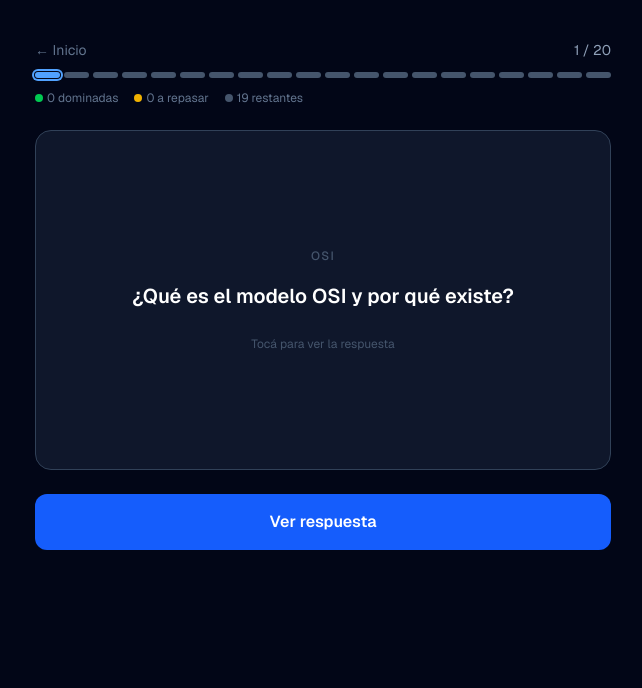
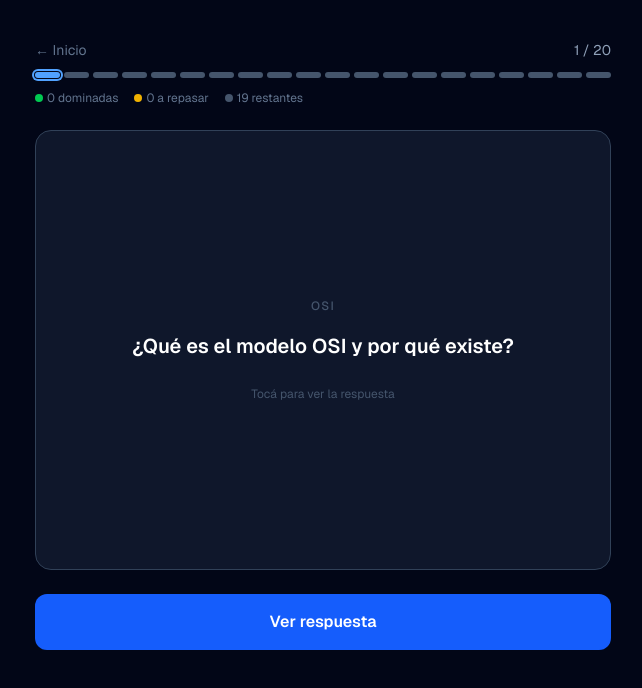
Before and after one commit to nachovilla123/redes-2026, a Next.js app in the folder redes-quiz/: page /flashcards/arquitectura in a window 1280 px wide. Shown: the top 688 px of the page, without its empty margins (317-959 px from the left). Built offline with nearby package versions, Linux system fonts and the light colour scheme.

Commit message:
Improve flashcard UI: taller card, separate flip button, restructured layout

```diff
--- a/redes-quiz/src/app/flashcards/[topic]/page.tsx
+++ b/redes-quiz/src/app/flashcards/[topic]/page.tsx
@@ -199,23 +199,31 @@ function FlashcardSession({
       </div>
 
       <div className="w-full max-w-xl mb-6">
-        <div className="flip-card cursor-pointer select-none" style={{ height: "340px" }} onClick={flip}>
+        <div className="flip-card cursor-pointer select-none" style={{ height: "440px" }} onClick={flip}>
           <div className={`flip-card-inner ${isFlipped ? "flipped" : ""}`}>
             <div className="flip-card-front bg-slate-900 border border-slate-700 rounded-2xl flex flex-col items-center justify-center p-8 text-center">
               <span className="text-xs text-slate-600 uppercase tracking-widest font-medium mb-4">{card.tag}</span>
               <p className="text-white text-xl font-semibold leading-relaxed">{card.front}</p>
               <p className="text-slate-600 text-xs mt-6">Tocá para ver la respuesta</p>
             </div>
-            <div className="flip-card-back bg-slate-800 border border-slate-600 rounded-2xl flex flex-col justify-center p-8 overflow-y-auto">
-              <span className="text-xs text-blue-400 uppercase tracking-widest font-medium mb-4">Respuesta</span>
+            <div className="flip-card-back bg-slate-800 border border-slate-600 rounded-2xl flex flex-col p-8 overflow-y-auto">
+              <span className="text-xs text-blue-400 uppercase tracking-widest font-medium mb-4 shrink-0">Respuesta</span>
               <p className="text-slate-100 text-base leading-relaxed whitespace-pre-line">{card.back}</p>
+              <p className="text-slate-500 text-xs mt-6 shrink-0">Tocá para volver a la pregunta</p>
             </div>
           </div>
         </div>
       </div>
 
       {isFlipped ? (
-        <div className="w-full max-w-xl flex gap-3">
+        <div className="w-full max-w-xl flex flex-col gap-3">
+          <button
+            onClick={flip}
+            className="w-full bg-slate-800 hover:bg-slate-700 border border-slate-600 text-slate-300 font-medium rounded-xl py-3 transition-colors"
+          >
+            ↺ Volver a la pregunta
+          </button>
+          <div className="flex gap-3">
             <button
               onClick={() => markAndAdvance("review")}
               className="flex-1 bg-yellow-500/10 hover:bg-yellow-500/20 border border-yellow-500/30 text-yellow-400 font-semibold rounded-xl py-4 transition-colors"
@@ -229,6 +237,7 @@ function FlashcardSession({
               ✓ Lo sé
             </button>
           </div>
+        </div>
       ) : (
         <div className="w-full max-w-xl">
           <button onClick={flip} className="w-full bg-blue-600 hover:bg-blue-500 text-white font-semibold rounded-xl py-4 transition-colors">
```
Lines whose indentation alone changed are shown as unchanged.
